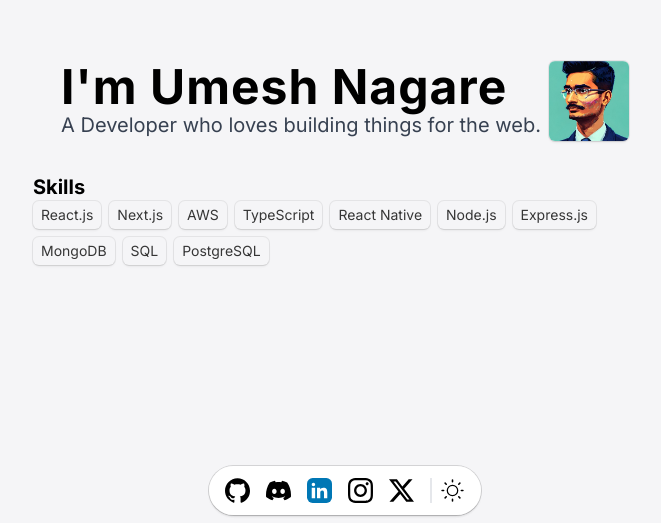
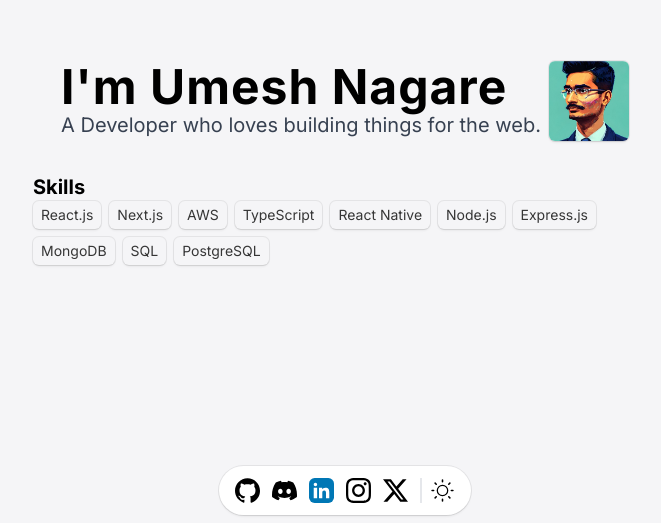
Before and after one commit to Algoture/Devfolio, a Next.js app: page / in a window 1280 px wide. Shown: the part 277-800 px from the top of the page, without its empty margins (295-956 px from the left). Built offline with nearby package versions, Linux system fonts and the light colour scheme.

Commit message:
update : layout and socials

```diff
--- a/src/app/Components/Nav.tsx
+++ b/src/app/Components/Nav.tsx
@@ -20,7 +20,7 @@ const Nav = () => {
   };
   return (
     <div className="fixed bottom-2 right-1/2 transform translate-x-1/2">
-      <nav className="flex px-4 py-3 gap-4  rounded-full bg-white shadow-sh">
+      <nav className="flex px-4 py-3 gap-3  rounded-full bg-white shadow-sh">
         {buttons.map((data) => {
           return (
             <Link key={data.name} href={data.link}>
--- a/src/app/layout.tsx
+++ b/src/app/layout.tsx
@@ -1,10 +1,10 @@
 import type { Metadata } from "next";
 import { Inter } from "next/font/google";
 import "./globals.css";
-import Nav from "./Components/Nav";
 
 const inter = Inter({
   variable: "--font-inter",
+  subsets: ["latin"],
 });
 
 export const metadata: Metadata = {
@@ -46,10 +46,7 @@ export default function RootLayout({
 }>) {
   return (
     <html lang="en">
-      <body className={`${inter.className} antialiased`}>
-        {children}
-        <Nav />
-      </body>
+      <body className={`${inter.className} antialiased`}>{children}</body>
     </html>
   );
 }
--- a/src/app/page.tsx
+++ b/src/app/page.tsx
@@ -34,7 +34,6 @@ export default function Home() {
           />
         </div>
       </motion.div>
-
       <Nav />
       <Skills />
     </div>
--- a/src/app/utils/Socials.tsx
+++ b/src/app/utils/Socials.tsx
@@ -3,9 +3,7 @@ import {
   LinkedInIcon,
   InstaIcon,
   TwitterIcon,
-  FacebookIcon,
   DiscordIcon,
-  SlackIcon,
 } from "../Components/Icons";
 import { ButtonData } from "./types";
 
```
